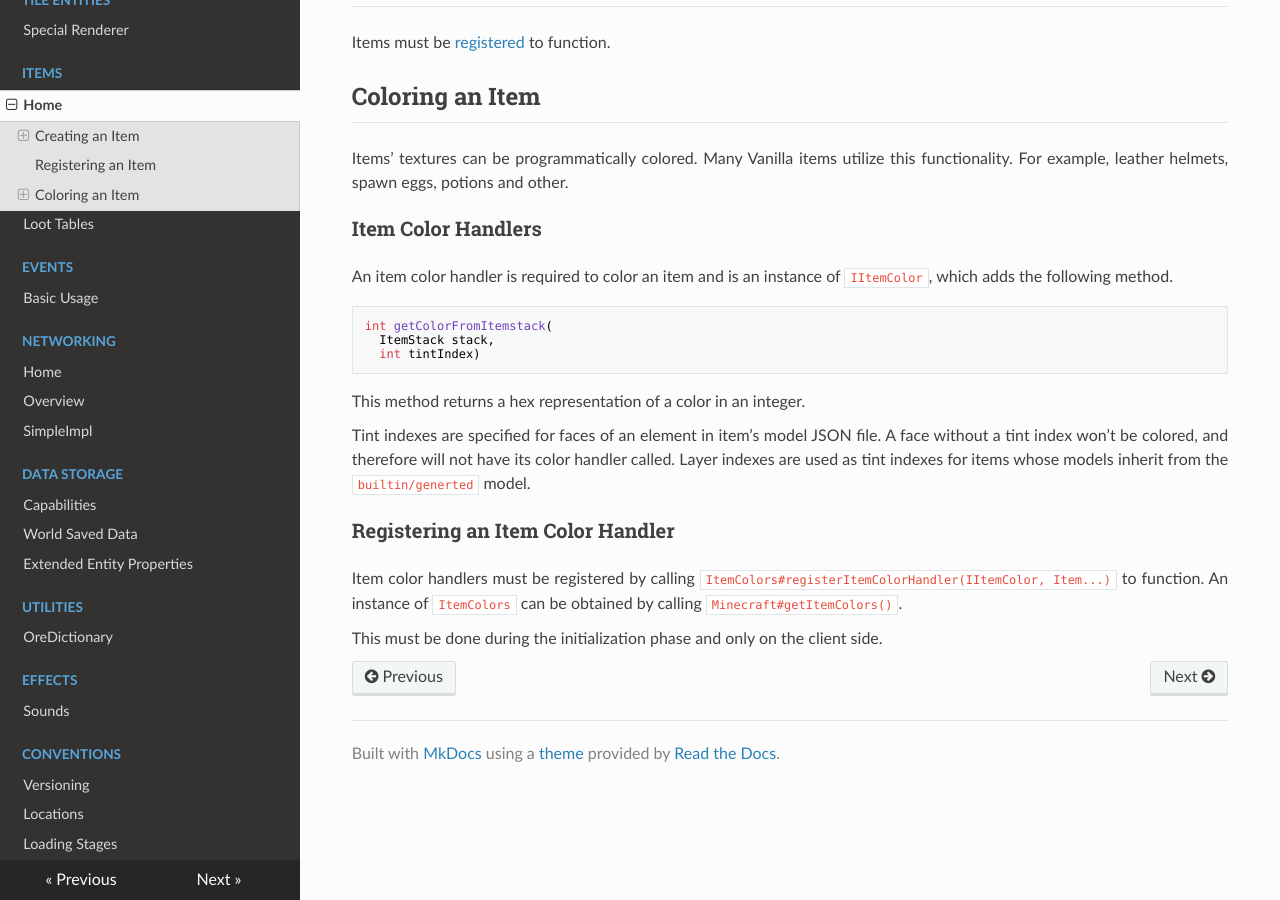
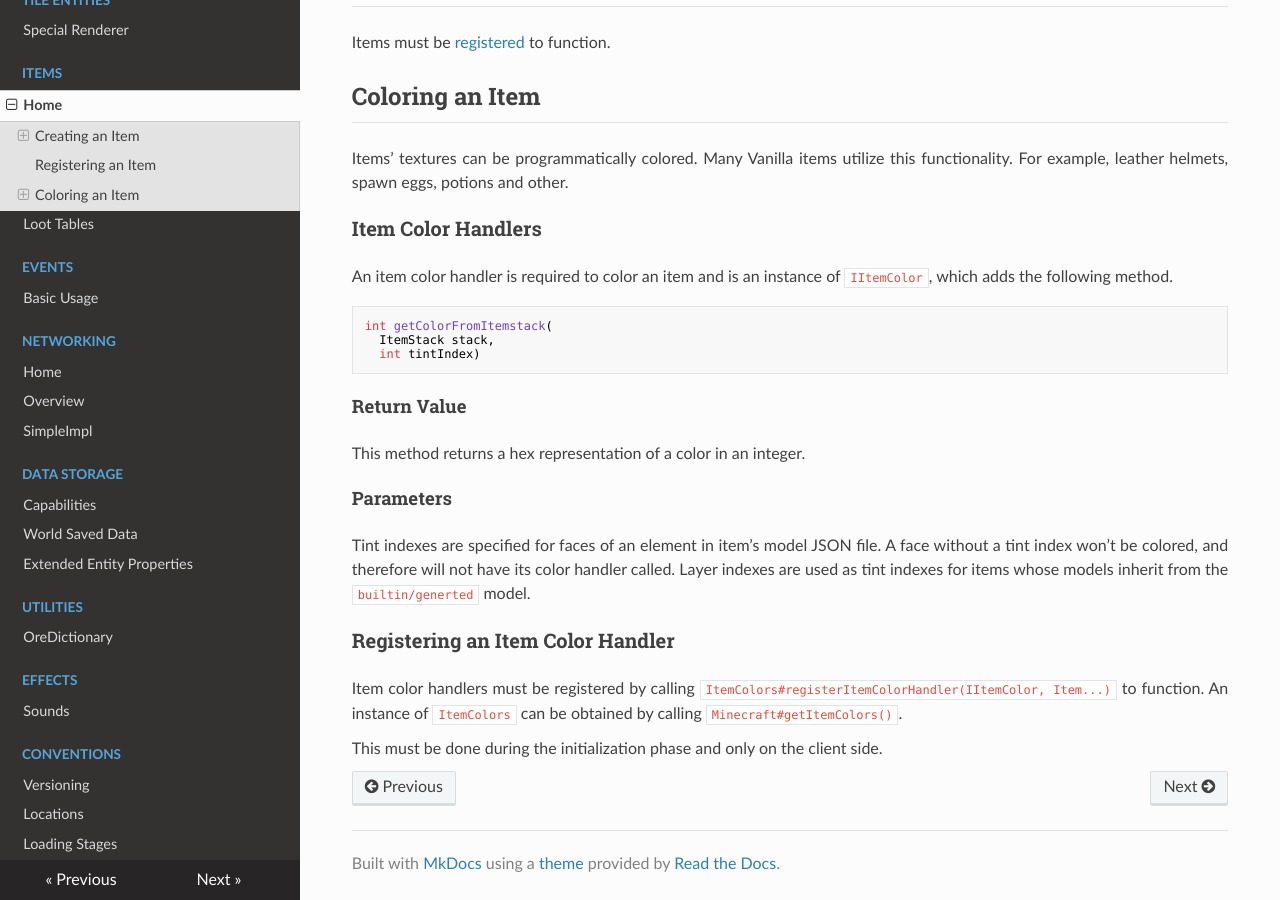
Before and after one commit to MinecraftForge/Documentation, an MkDocs documentation site: the page built from docs/items/items.md, in a window 1280 px wide and 900 px high, scrolled down 902 px. Built offline with MkDocs 1.6.1, drawn with Linux system fonts in a browser that asks for light colours; nearby versions of some CDN libraries; old or Windows-style settings are respelled for this version of MkDocs.

Commit message:
A little of organization

````diff
--- a/docs/items/items.md
+++ b/docs/items/items.md
@@ -45,7 +45,11 @@ int getColorFromItemstack(
   int tintIndex)
 ```
 
+#### Return Value
+
 This method returns a hex representation of a color in an integer.
+
+#### Parameters
 
 Tint indexes are specified for faces of an element in item's model JSON file. A face without a tint index won't be colored, and therefore will not have its color handler called. Layer indexes are used as tint indexes for items whose models inherit from the `builtin/generted` model.
 
````
Also changed, not shown: docs/blocks/blocks.md (+4 -0 lines).
